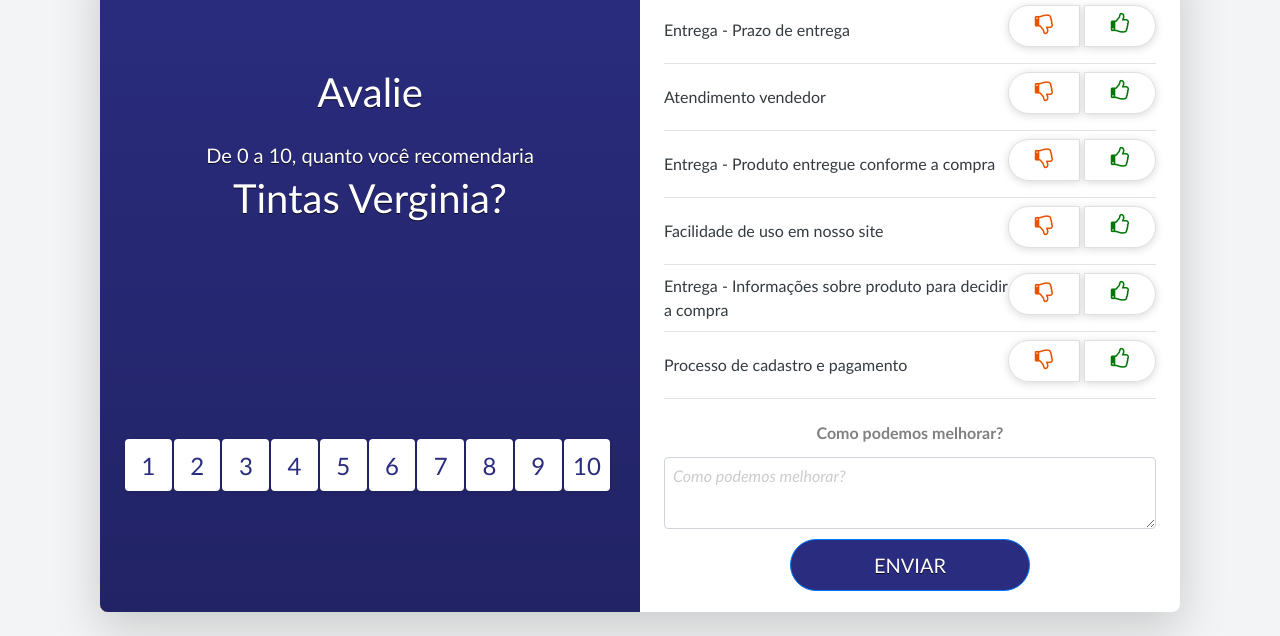
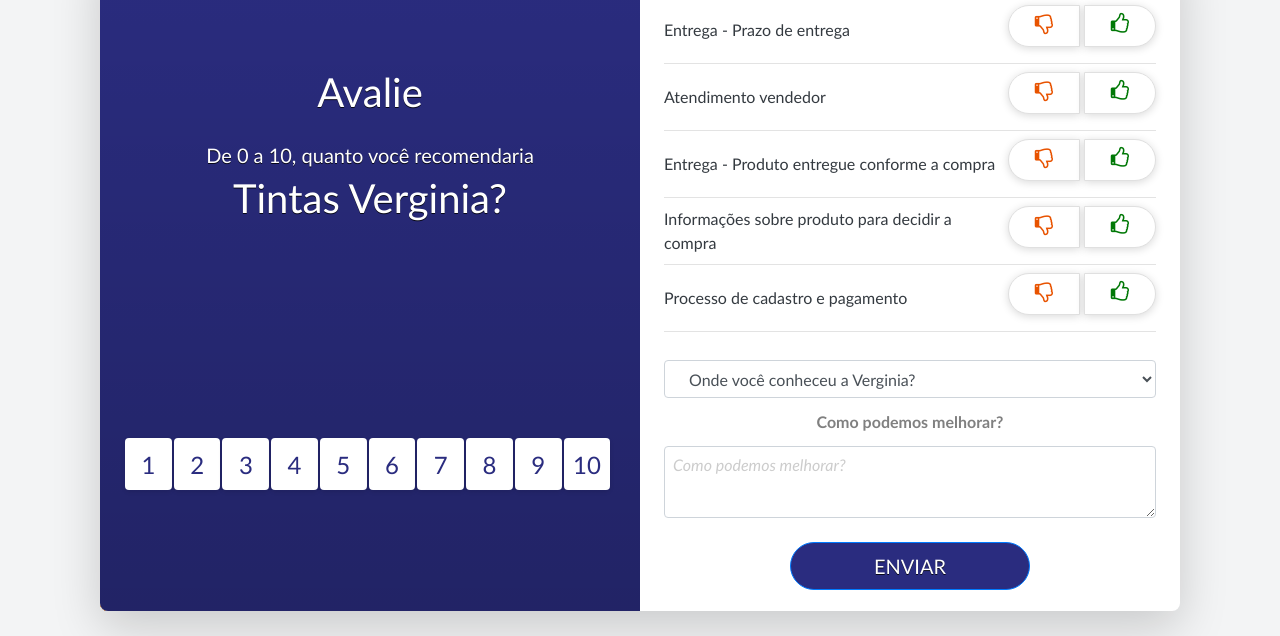
Before and after one commit to LojaVirtualTintasVerginia/assessment, a plain HTML site: page index.html in a window 1280 px wide. Shown: the part 164-800 px from the top of the page. Drawn offline with Linux system fonts and the light colour scheme.

Commit message:
update forms cd

```diff
--- a/index.html
+++ b/index.html
@@ -31,7 +31,7 @@
         <div id="wrapper" class="container p-0 p-sm-auto">
           <!---->
           <!---->
-          <form action="https://docs.google.com/forms/u/0/d/e/1FAIpQLSey8ztt7qnX-eoUG_rPU0f_ztwIKj-KCAaik7wcmC6gAeayUg/formResponse">
+          <form action="https://docs.google.com/forms/u/0/d/e/1FAIpQLScaa-Bb_TwP2uBulTomEFDVlMF7BSdnws0eHXz2ThPMMFqn2g/formResponse">
           <div class="wClasses"><img src="https://www.tintasverginia.com.br/skin/frontend/new/tintasverginia/images/loja-logo.png"
               alt="" class="text-center mx-auto d-none d-block m-3 logo__empresa" style="height: 80px;">
             <div class="row round-lg shadow-lg survey-card mb-1 mx-auto m-0">
@@ -153,26 +153,10 @@
                         </div>
                       </div>
 
-                      <div class="class-item py-2 px-2 px-md-0">
-                        <div class="row no-gutters align-items-center c-secondary-ld">
-                          <div class="col text-dark class-text c-secondary-ld-title">Facilidade de uso em nosso site </div>
-                          <div class="col-auto">
-                            <input id="dont-like-site" class="" name="entry.722447476" type="radio" value="Não" />
-                            <label for="dont-like-site" class="btn-dislike btn ">
-                              <i class="far fa-thumbs-down fa-lg fa-fw"></i>
-                            </label>
-                            <input id="like-site" name="entry.722447476" type="radio" value="Sim" />
-                            <label for="like-site" class="btn-like btn">
-                              <i class="far fa-thumbs-up fa-lg fa-fw"></i>
-                            </label>
-
-                          </div>
-                        </div>
-                      </div>
 
                       <div class="class-item py-2 px-2 px-md-0">
                         <div class="row no-gutters align-items-center c-secondary-ld">
-                          <div class="col text-dark class-text c-secondary-ld-title">Entrega - Informações sobre produto
+                          <div class="col text-dark class-text c-secondary-ld-title"> Informações sobre produto
                             para decidir a compra</div>
                           <div class="col-auto">
                             <input id="dont-like-info" class="" name="entry.2108582599" type="radio" value="Não" />
@@ -204,8 +188,24 @@
                           </div>
                         </div>
                       </div>
+                  </div>
+                </div>
+                <br>
+                <div>
+                  <div class="kmPFvf">
+                    <select name="entry.1866411418" id="tipoimovel" class="form-control" value-group="tipo">
+                      <option value="7" style="display: none;">Onde você conheceu a Verginia?</option>
+                      <option value="Google">Google</option>
+                      <option value="Indicação de amigos">Indicação de amigos</option>
+                      <option value="Facebook">Facebook</option>
+                      <option value="Outdoor / Painel">Outdoor / Painel</option>
+                      <option value="Televisão">Televisão</option>
+                      <option value="YouTube">YouTube</option>
+                      <option value="Rádio">Rádio</option>
+                      <option value="Instagram">Instagram</option>
+                      <option value="Indicação de (pintor, arquiteto ou construtor)">Indicação de (pintor, arquiteto ou construtor)</option>
+                    </select>
                     </div>
-                  </div>
                 </div>
                 <div class="card d-flex c-secondary-comment" style="min-height: 120px;">
                   <div class="d-w-none card-header c-secondary-comment-title">Como podemos melhorar?</div>
@@ -213,6 +213,7 @@
                     class="mx-auto flex-fill form-control text-left px-2" name="entry.362197608"></textarea>
                 </div>
                 <!---->
+                <br>
                 <button class="btn btn-primary btn-block btn-lg btn-avaliar text-uppercase mx-auto shadow-accent c-secondary-send-button bg-accent">
                   Enviar
                 </button>
```
